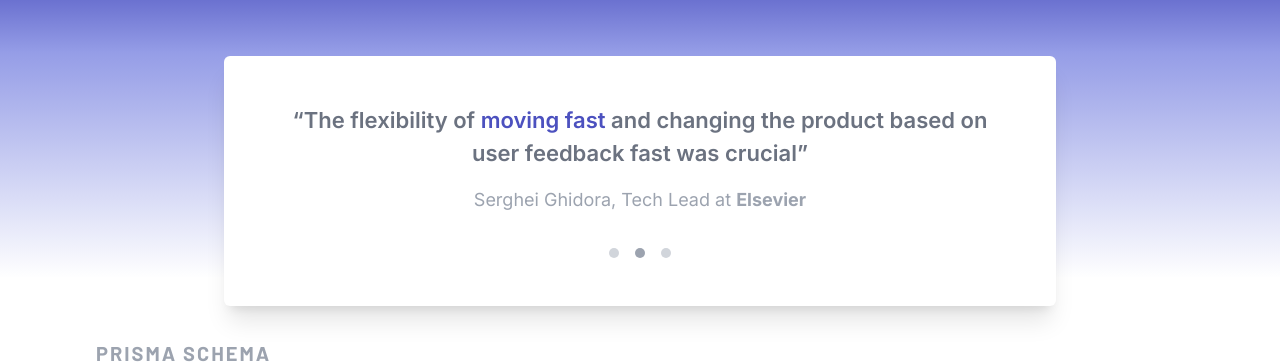
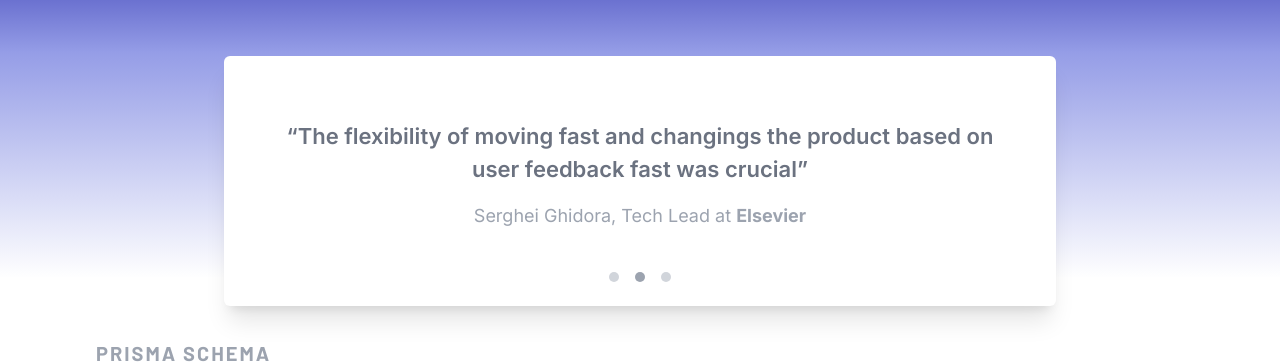
Before and after one commit to lifeisbeautifu1/Prisma, a React (Create React App) app: page / in a window 1280 px wide. Shown: the part 775-1138 px from the top of the page. Built offline with nearby package versions, Linux system fonts and the light colour scheme.

Commit message:
finished slider and the project

```diff
--- a/src/components/Carousel.tsx
+++ b/src/components/Carousel.tsx
@@ -1,15 +1,33 @@
 import { useState, useEffect } from 'react';
 import { FaGithub } from 'react-icons/fa';
 
+const slides = [
+  {
+    name: 'Lasse Abelsen, DevOps Engineer at ',
+    text: `“Our setup with Prisma enabled us to generate everything from code and ensure our developers can iterate very quickly.”`,
+    company: 'Tryg',
+  },
+  {
+    name: 'Serghei Ghidora, Tech Lead at ',
+    text: `“The flexibility of moving fast and changings the product based on user feedback fast was crucial”`,
+    company: 'Elsevier',
+  },
+  {
+    name: 'Tom Hutchinson, Head of Mobile at ',
+    text: `“Prisma help usunify data access from multiple enteprise systems into a single API. It means we can move very quickly whilst staying flexible.”`,
+    company: 'Rapha',
+  },
+];
+
 const Carousel = () => {
-  const [index, setIndex] = useState(0);
+  const [currentIndex, setCurrentIndex] = useState(0);
 
   useEffect(() => {
     const interval = setInterval(() => {
-      setIndex(index === 2 ? 0 : index + 1);
+      setCurrentIndex(currentIndex === 2 ? 0 : currentIndex + 1);
     }, 5000);
     return () => clearInterval(interval);
-  }, [index]);
+  }, [currentIndex]);
   return (
     <div className='gradient w-full '>
       <div className='w-[90%] xl:max-w-[65%] mx-auto flex flex-col gap-12'>
@@ -38,57 +56,41 @@ const Carousel = () => {
             </span>
           </p>
         </div>
-        <div className='w-full h-full min-h-[250px] rounded-md shadow-xl bg-white py-12 px-16 flex flex-col gap-4 justify-between items-center'>
-          {index === 0 && (
-            <div className='flex flex-col items-center gap-4'>
-              <p className='text-[22px] text-center font-[600] text-gray-500'>
-                “Our setup with Prisma enabled us to{' '}
-                <span className='text-primary'>
-                  generate everything from code
-                </span>{' '}
-                and ensure our developers can iterate very quickly.”
-              </p>
-              <p className='text-[18px] text-gray-400 text-center'>
-                <span>Lasse Abelsen, DevOps Engineer at </span>
-                <span className='font-[700]'>Tryg</span>
-              </p>
-            </div>
-          )}
-          {index === 1 && (
-            <div className='flex flex-col items-center gap-4'>
-              <p className='text-[22px] text-center font-[600] text-gray-500'>
-                “The flexibility of{' '}
-                <span className='text-primary'>moving fast</span> and changing
-                the product based on user feedback fast was crucial”
-              </p>
-              <p className='text-[18px] text-gray-400 text-center'>
-                <span>Serghei Ghidora, Tech Lead at </span>
-                <span className='font-[700]'>Elsevier</span>
-              </p>
-            </div>
-          )}
-          {index === 2 && (
-            <div className='flex flex-col items-center gap-4'>
-              <p className='text-[22px] text-center font-[600] text-gray-500'>
-                “Prisma help us{' '}
-                <span className='text-primary'>unify data access</span> from
-                multiple enteprise systems into a single API. It means we can
-                move very quickly whilst staying flexible.”
-              </p>
-              <p className='text-[18px] text-gray-400 text-center'>
-                <span>Tom Hutchinson, Head of Mobile at </span>
-                <span className='font-[700]'>Rapha</span>
-              </p>
-            </div>
-          )}
+        <div className='w-full h-full min-h-[250px] rounded-md shadow-xl bg-white py-12 px-16 flex justify-end overflow-hidden flex-col gap-4  items-center relative'>
+          {slides.map((slide, index) => {
+            let position = 'nextSlide';
+            if (index === currentIndex) {
+              position = 'active';
+            }
+            if (
+              index === currentIndex - 1 ||
+              (currentIndex === 0 && index === slides.length - 1)
+            ) {
+              position = 'prevSlide';
+            }
+            return (
+              <div
+                key={index}
+                className={`slide absolute ${position} top-8 lg:top-16 flex flex-col items-center gap-4 w-[85%]`}
+              >
+                <p className='text-[22px] text-center font-[600] text-gray-500'>
+                  {slide.text}
+                </p>
+                <p className='text-[18px] text-gray-400 text-center'>
+                  <span>{slide.name}</span>
+                  <span className='font-[700]'>{slide.company}</span>
+                </p>
+              </div>
+            );
+          })}
 
-          <div className='flex items-center gap-4'>
+          <div className='absolute bottom-4 md:bottom-6 flex items-center gap-4'>
             {[0, 1, 2].map((item) => (
               <div
                 key={item}
-                onClick={() => setIndex(item)}
+                onClick={() => setCurrentIndex(item)}
                 className={`h-[10px] w-[10px] rounded-full bg-gray-300 cursor-pointer ${
-                  item === index && 'bg-gray-400'
+                  item === currentIndex && 'bg-gray-400'
                 }`}
               ></div>
             ))}
--- a/src/index.css
+++ b/src/index.css
@@ -45,3 +45,21 @@
 .my-group:hover span {
   color: #4c51bf;
 }
+
+.slide {
+  transition: transform 600ms, opacity 200ms;
+  opacity: 0;
+}
+
+.nextSlide {
+  transform: translateX(100%);
+}
+
+.prevSlide {
+  transform: translateX(-100%);
+}
+
+.slide.active {
+  opacity: 1;
+  transform: translateX(0);
+}
```
